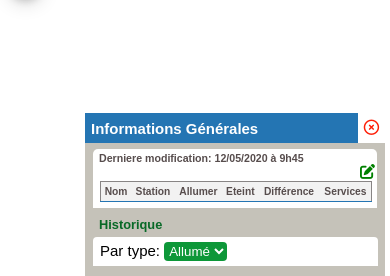
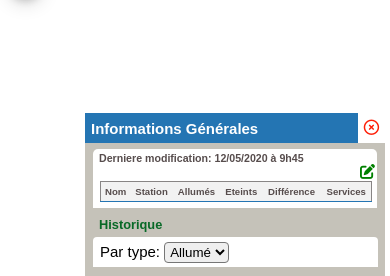
Before and after one commit to Yabdil/LampWebGis, a Django app: page /app/ in a window 390 px wide; the page is wider, and only the part inside the window is pictured. Shown: the part 237-513 px from the top of that part. Run offline with Django 3.2, Linux system fonts and the light colour scheme; lists and menus that the app fills with data are empty; some libraries are stand-ins or nearby versions.

Commit message:
Changes of the app

```diff
--- a/geoapi/models.py
+++ b/geoapi/models.py
@@ -11,7 +11,6 @@ class Lamp(models.Model):
         return self.name
 
 from datetime import datetime
-from django.utils   import timezone
 
 class Lamp_historique(models.Model):
     lamp = models.ForeignKey(Lamp, on_delete=models.CASCADE)
--- a/geoapi/serializer.py
+++ b/geoapi/serializer.py
@@ -23,5 +23,5 @@ class Lamp_historiqueSerializer(serializers.ModelSerializer):
         lamp = data['lamp']
         total = Lamp_historique.objects.filter(lamp=lamp).order_by('created_At').first().total
         if data['total'] != total:
-            raise serializers.ValidationError(f'La somme totale ne doit pas dépasser {total}')
+            raise serializers.ValidationError(f'La somme totale doit être égale à {total}')
         return data
--- a/geoapi/static/css/mainCss.css
+++ b/geoapi/static/css/mainCss.css
@@ -104,8 +104,9 @@ img{
 }
 
 #table-information-genrales{
+
     width: 98%;
-    font-size: 11px;
+    font-size: 10px;
     border-collapse: collapse;
     border-spacing: 0;
     border: 1px solid #888585;
@@ -218,6 +219,7 @@ img{
     margin-top: 4px;
     padding: 5px 7px;
     border-radius: 4px 4px 0px 0px;
+    height: 20px;
 }
 
 #selecte label{
@@ -236,12 +238,11 @@ img{
 }*/
 
 #selected{
+    color: black;
     padding: 1px 8px;
-    color: white;
-    border: none;
     border-radius: 4px;
-    outline: none;
-    background-color: #0D9738;
+    /*background-color: #0D9738;
+    -moz-background-color:#0D9738;*/
 }
 
 #selected:focus{
@@ -266,6 +267,10 @@ img{
 
 #name-information{
     margin-top: 0px;
+}
+
+#name{
+    background-color: inherit;
 }
 
 #numberOff-information{
@@ -591,7 +596,7 @@ h2{
 
     }
     .lamps-information{
-        margin-right: 0.6px;
+        margin-right: 0.75px;
     }
 
     #base{
@@ -603,7 +608,7 @@ h2{
     }
 
     #table-information-genrales{
-        font-size: 80%;
+        font-size: 75%;
         height: 50%;
 
     }
--- a/geoapi/static/js/mainJs.js
+++ b/geoapi/static/js/mainJs.js
@@ -123,7 +123,7 @@ let StyleElement = new ol.style.Style({
         width: 2
     }),
     fill: new ol.style.Fill({
-        color: '#8B2318'
+        color: '#0853AA'
     })
     })
 });
@@ -267,11 +267,11 @@ function CreateLampGraphic(){
     let labels = []
     let elements = dataLamps
     for (let element of elements){
-        labels.push(new Date(element.created_At).toLocaleDateString())
+        labels.unshift(new Date(element.created_At).toLocaleDateString())
         if (ShowBy.value === 'number_off_lamp_On'){
-            data.push(element.number_off_lamp_On)
+            data.unshift(element.number_off_lamp_On)
         }
-        data.push(element.number_off_lamp_Off)
+        data.unshift(element.number_off_lamp_Off)
     }
     byId('myChart').remove() // will remove the others chart instances
     let chartCanvas = document.createElement('canvas')
@@ -310,20 +310,18 @@ let form = byId('form-data')
 let msgError = byId('msgError')
 let msgSucces = byId('msgConfirmation')
 showModal.addEventListener('click', function(){
+    if (ft !== null){
         divModal.style.display = 'block'
         byId('name').value = selectionedElement.name
         form.addEventListener('submit', SubmitForm) // the form is under the divModal
+    }
 })
 function SubmitForm(e){
     e.preventDefault()
     let number_off = Number(byId('numberOff').value)
     let number_on = Number(byId('numberOn').value)
     let comment = byId('comment').value
-    if (!number_off || !number_on){
-        msgError.innerHTML = 'Vous devez saisir au moins une valeur'
-        msgError.style.display = 'block'
-        console.log('stop')
-    }else{
+
     let total = number_off + number_on
     let newLampHistoric = {
         number_off_lamp_Off: number_off,
@@ -343,6 +341,9 @@ function SubmitForm(e){
                     if (data.non_field_errors){
                         msgError.innerHTML = data.non_field_errors
                         msgError.style.display = 'block'
+                        setTimeout(function(){
+                            msgError.style.display = 'none'
+                        },2000)
                     }else{
                         msgSucces.style.display = 'block'
                         setTimeout(function(){
@@ -352,11 +353,10 @@ function SubmitForm(e){
                             divModal.style.display = 'none'
                             msgSucces.style.display = 'none'
                         },2000)
-
                     }
                 })
     }
-        }
+
 
 closeModal.addEventListener('click', function(e){
     e.preventDefault()
--- a/geoapi/templates/mainPage1.html
+++ b/geoapi/templates/mainPage1.html
@@ -2,7 +2,7 @@
 <!DOCTYPE html>
 <html>
     <head>
-        <title>Welcome</title>
+        <title>Application</title>
         <link rel="stylesheet"  type="text/css" href="{% static 'css/mainCss.css'  %}">
         <script src="https://cdn.jsdelivr.net/gh/openlayers/openlayers.github.io@master/en/v6.4.3/build/ol.js"></script>
         <link rel="stylesheet" href="https://cdn.jsdelivr.net/gh/openlayers/openlayers.github.io@master/en/v6.4.3/css/ol.css">
@@ -15,7 +15,7 @@
        <img src="{% static "imgs/appName.png" %}" alt="le port de djibouti" class="appName"/>
         <p><a>Bienvenu Abdillahi</a><a><i class="fas fa-power-off" id="logout"></i></a></p>
     </div>
-    <div class="body">
+    <div class="body" id="body">
         <div id="map" class="map"></div>
         <a class="control zoom" id="zoomin"><i class="fas fa-plus"></i></a><span id="zoominspan">Zoom +</span>
         <a class="control zoom" id="zoomout"><i class="fas fa-minus"></i></a><span id="zoomoutspan">Zoom -</span>
@@ -41,8 +41,8 @@
                         <tr id="title">
                             <th>Nom</th>
                             <th>Station</th>
-                            <th>Allumer</th>
-                            <th>Eteint</th>
+                            <th>Allumés</th>
+                            <th>Eteints</th>
                             <th>Différence</th>
                             <th>Services</th>
                         </tr>
@@ -93,11 +93,11 @@
                 </div>
                 <div id="numberOff-information">
                     <label for="numberOff">Eteint</label>
-                    <input type="number" id="numberOff" min="0"/>
+                    <input type="number" id="numberOff" min="0" required="required"/>
                 </div>
                 <div id="numberOn-information">
                     <label for="numberOn">Allumer</label>
-                    <input type="number" id="numberOn" min="0" />
+                    <input type="number" id="numberOn" min="0" required="required" />
                 </div>
                 <div id="services-information">Services:
                     <input type="checkbox" id="wifi" /> wifi
--- a/geoapi/url.py
+++ b/geoapi/url.py
@@ -3,7 +3,7 @@ from . import views
 from .views import LampView, LampDetailsHistorique, NerestLamp
 
 urlpatterns = [
-    path('', views.welcomeapp, name='welcomeapp'),
+    path('', views.openApp, name='openApp'),
     path('getGeojson', LampView.as_view()),
     path('lamphistorique/<int:pk>', LampDetailsHistorique.as_view()),
     path('getNearestLamp/', NerestLamp.as_view())
--- a/geoapi/views.py
+++ b/geoapi/views.py
@@ -53,5 +53,5 @@
     distance = str(value)
     return float(distance.split(' ')[0]) # we dont need the m meter
 
-def welcomeapp(request):
+def openApp(request):
     return render(request, 'mainPage1.html')
```
Lines whose indentation alone changed are shown as unchanged.
